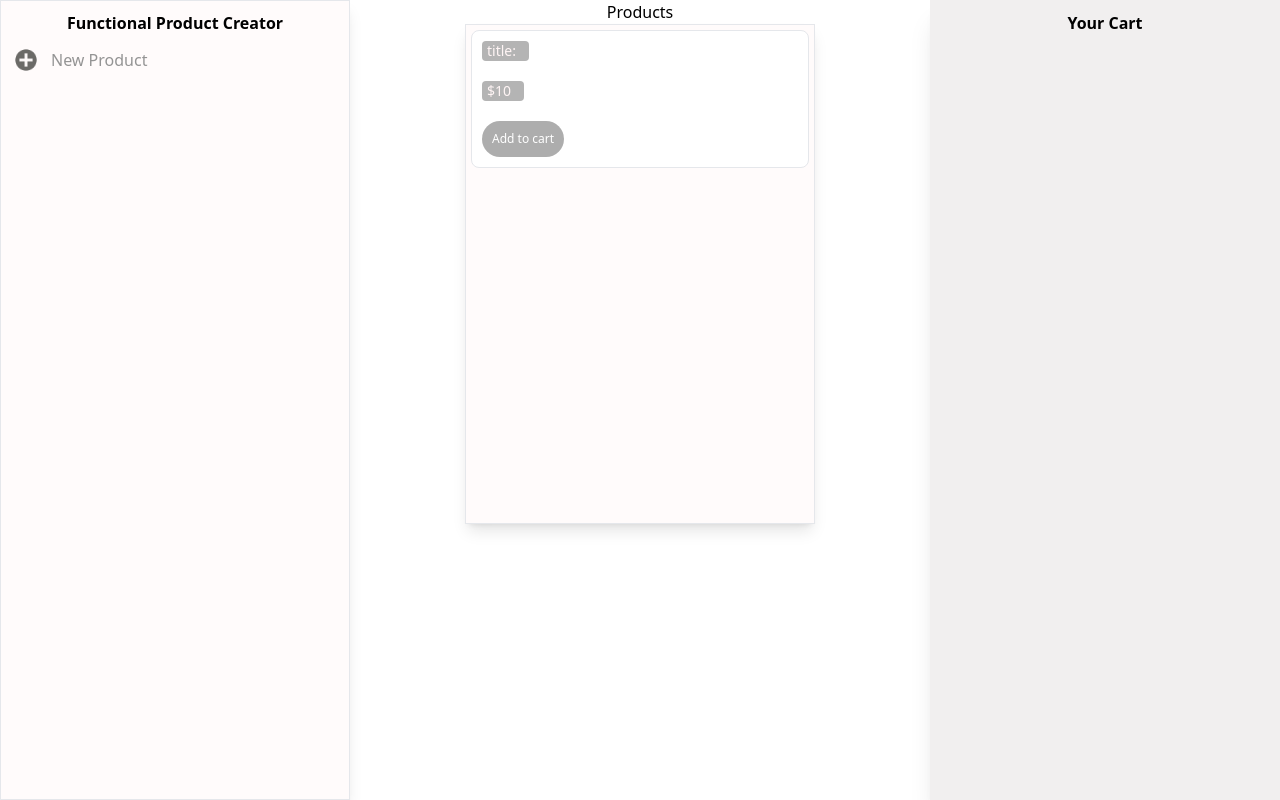
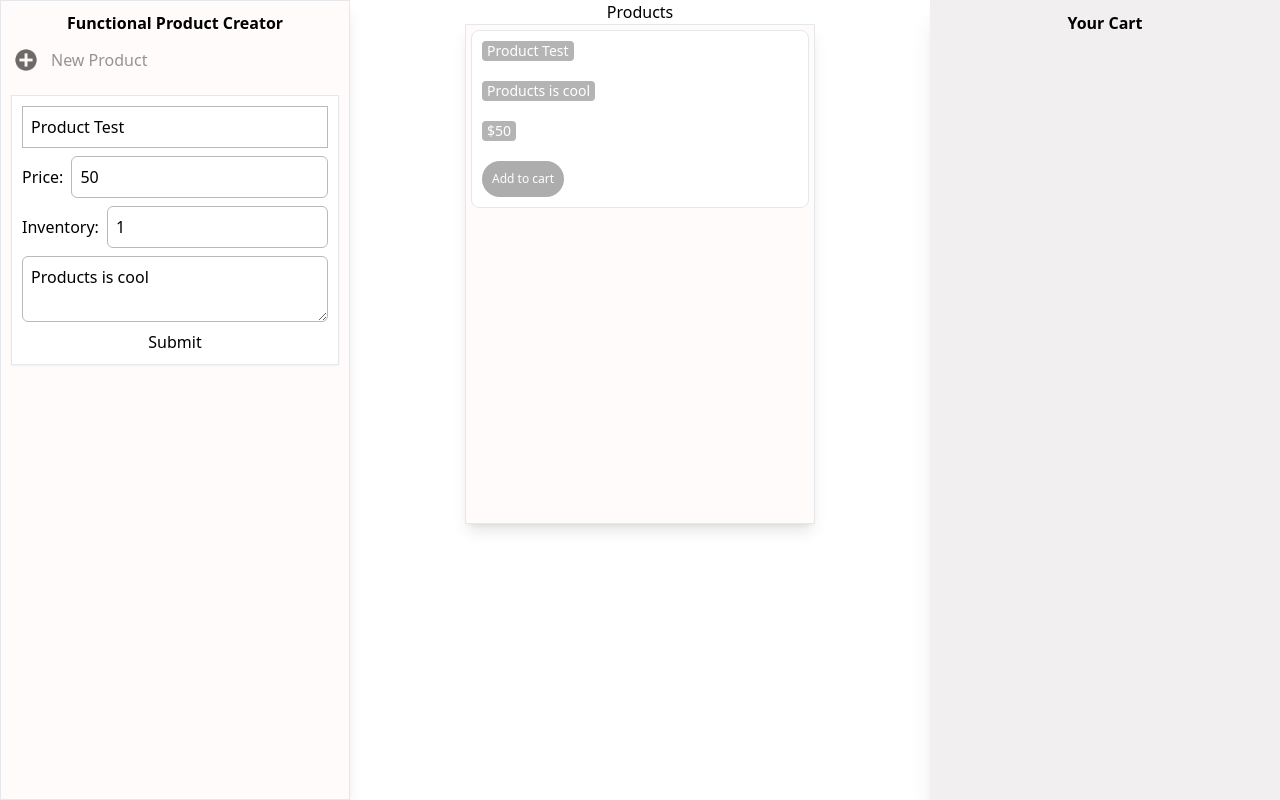
Before and after one commit to xavier-fenton/react-shop-cart, a React (Create React App) app: page / in a window 1280 px wide. Built offline with nearby package versions, Linux system fonts and the light colour scheme.

Commit message:
test state through components

```diff
--- a/src/App.js
+++ b/src/App.js
@@ -3,10 +3,11 @@ import ProductCreator from './Components/ProductCreator'
 import Products from './Components/ProductsColumn'
 
 function App() {
+  const state = 'Creating'
   return (
     <div>
       <div className="flex flex-row justify-between">
-        <ProductCreator />
+        <ProductCreator state={state} />
         <Products />
         <Cart />
       </div>
--- a/src/Components/ProductCreator.js
+++ b/src/Components/ProductCreator.js
@@ -1,9 +1,12 @@
 import React, { useState } from 'react'
 import ProductCreatorForm from './ProductCreatorForm.js'
+import { useStore } from '../store.js'
 
-const ProductCreator = () => {
-  const [active, setActive] = useState(false)
-
+const ProductCreator = ({ state }) => {
+  const products = useStore((store) =>
+    store.products.filter((products) => products.state === state)
+  )
+  const [active, setActive] = useState(state)
   return (
     <div className="flex flex-col items-center">
       <div className="bg-[#fffbfb] border h-[100dvh] w-[350px] shadow-lg">
@@ -25,7 +28,7 @@ const ProductCreator = () => {
         </div>
         {active ? (
           <div className="relative m-[10px] border bg-[#ffffff] shadow-sm p-[10px]">
-            <ProductCreatorForm />
+            <ProductCreatorForm products={products} />
           </div>
         ) : null}
       </div>
--- a/src/Components/ProductCreatorForm.js
+++ b/src/Components/ProductCreatorForm.js
@@ -1,7 +1,7 @@
 import React from 'react'
 import { useForm } from 'react-hook-form'
 
-const Form = ({ state }) => {
+const Form = ({ products }) => {
   const { register, handleSubmit } = useForm()
   return (
     <form className="flex flex-col gap-2">
@@ -9,6 +9,7 @@ const Form = ({ state }) => {
         placeholder="product"
         className="border border-[#b9b9b9] p-2"
         {...register('productName', { required: true, maxLength: 20 })}
+        defaultValue={products[0].title ? products[0].title : null}
       />
       <div className="flex flex-row gap-2 items-center">
         <div>Price:</div>
@@ -16,6 +17,7 @@ const Form = ({ state }) => {
           className="border border-[#b9b9b9] rounded-md w-full p-2"
           type="number"
           {...register('price', { required: true, min: 1 })}
+          defaultValue={products[0].price ? products[0].price : null}
         />
       </div>
       <div className="flex flex-row gap-2 items-center">
@@ -24,6 +26,7 @@ const Form = ({ state }) => {
           className="border border-[#b9b9b9] rounded-md p-2 w-full"
           type="number"
           {...register('inventory', { min: 1, max: 99 })}
+          defaultValue={products[0].inventory ? products[0].inventory : null}
         />
       </div>
 
@@ -35,6 +38,7 @@ const Form = ({ state }) => {
           pattern: /^[A-Za-z]+$/i,
           maxLength: 250,
         })}
+        defaultValue={products[0].description ? products[0].description : null}
       />
       <input className="hover:cursor-pointer" type="submit" />
     </form>
--- a/src/Components/Products.js
+++ b/src/Components/Products.js
@@ -1,15 +1,17 @@
 import React from 'react'
 
-const Products = ({ state }) => {
+const Products = ({ title, price, description }) => {
   return (
     <div className="p-[10px] bg-white border rounded-lg m-[5px] flex flex-col gap-5">
       <div className="bg-[#b4b4b4] rounded w-fit px-[5px] text-sm text-[#fff5f5] flex flex-row gap-2">
-        <div>title:</div>
-        <div className="text-[#ffffff]">{state.title}</div>
+        <div className="text-[#ffffff]">{title}</div>
+      </div>
+
+      <div className="bg-[#b4b4b4] rounded w-fit px-[5px] text-sm text-[#fff5f5] flex flex-row gap-2">
+        <div className="text-[#ffffff]">{description}</div>
       </div>
       <div className="bg-[#b4b4b4] rounded w-fit px-[5px] text-sm text-[#fff5f5] flex flex-row gap-2">
-        <div>$10</div>
-        <div className="text-[#ffffff]">{state.price}</div>
+        <div className="text-[#ffffff]">${price}</div>
       </div>
       <button className="bg-[#adadad] w-fit text-xs p-[10px] rounded-3xl text-[#fff]">
         Add to cart
--- a/src/Components/ProductsColumn.js
+++ b/src/Components/ProductsColumn.js
@@ -1,18 +1,22 @@
 import React from 'react'
 import Products from './Products'
-// import { shallow } from 'zustand/shallow'
+import { useStore } from '../store'
 
-const ProductsColumn = () => {
-  // const products = useStore(
-  //   (store) => store.products.filter((product) => product.state === state),
-  //   shallow
-  // )
-  const state = 'test'
+const ProductsColumn = ({ state }) => {
+  const products = useStore((store) => store.products)
+
   return (
     <div className="flex flex-col items-center">
       <div>Products</div>
       <div className="bg-[#fffbfb] border h-[500px] w-[350px] shadow-lg">
-        <Products state={state} />
+        {products.map((products) => (
+          <Products
+            title={products.title}
+            key={products.title}
+            price={products.price}
+            description={products.description}
+          />
+        ))}
       </div>
     </div>
   )
--- a/src/store.js
+++ b/src/store.js
@@ -1,7 +1,15 @@
-import { create } from 'zustand'
+import { createWithEqualityFn } from 'zustand/traditional'
 
 const store = (set) => ({
-  products: [{ title: 'Test Product', state: 'Creating' }],
+  products: [
+    {
+      title: 'Product Test',
+      price: 50,
+      inventory: 1,
+      description: 'Products is cool',
+      state: 'Creating',
+    },
+  ],
 })
 
-export const useStore = create(store)
+export const useStore = createWithEqualityFn(store)
```
